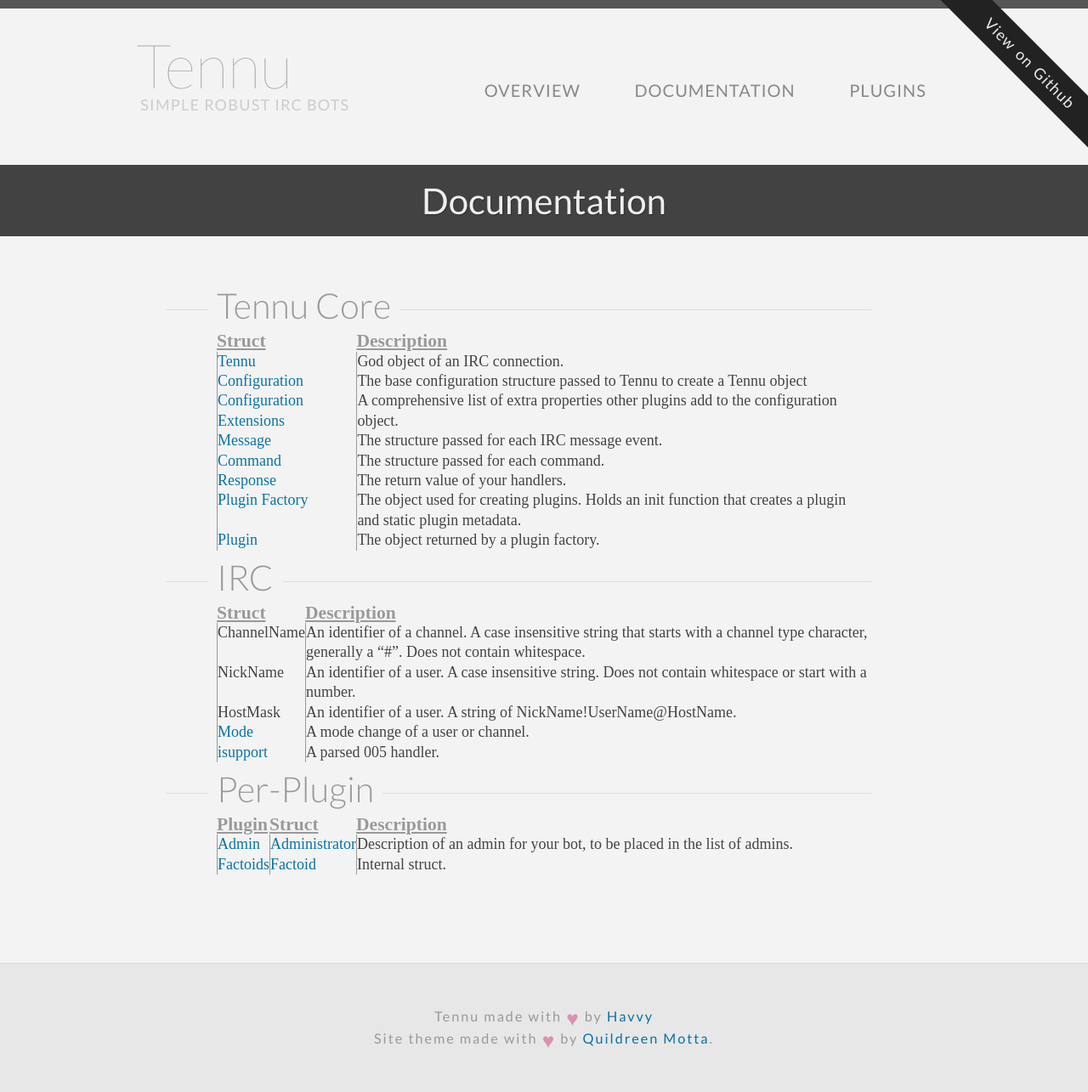
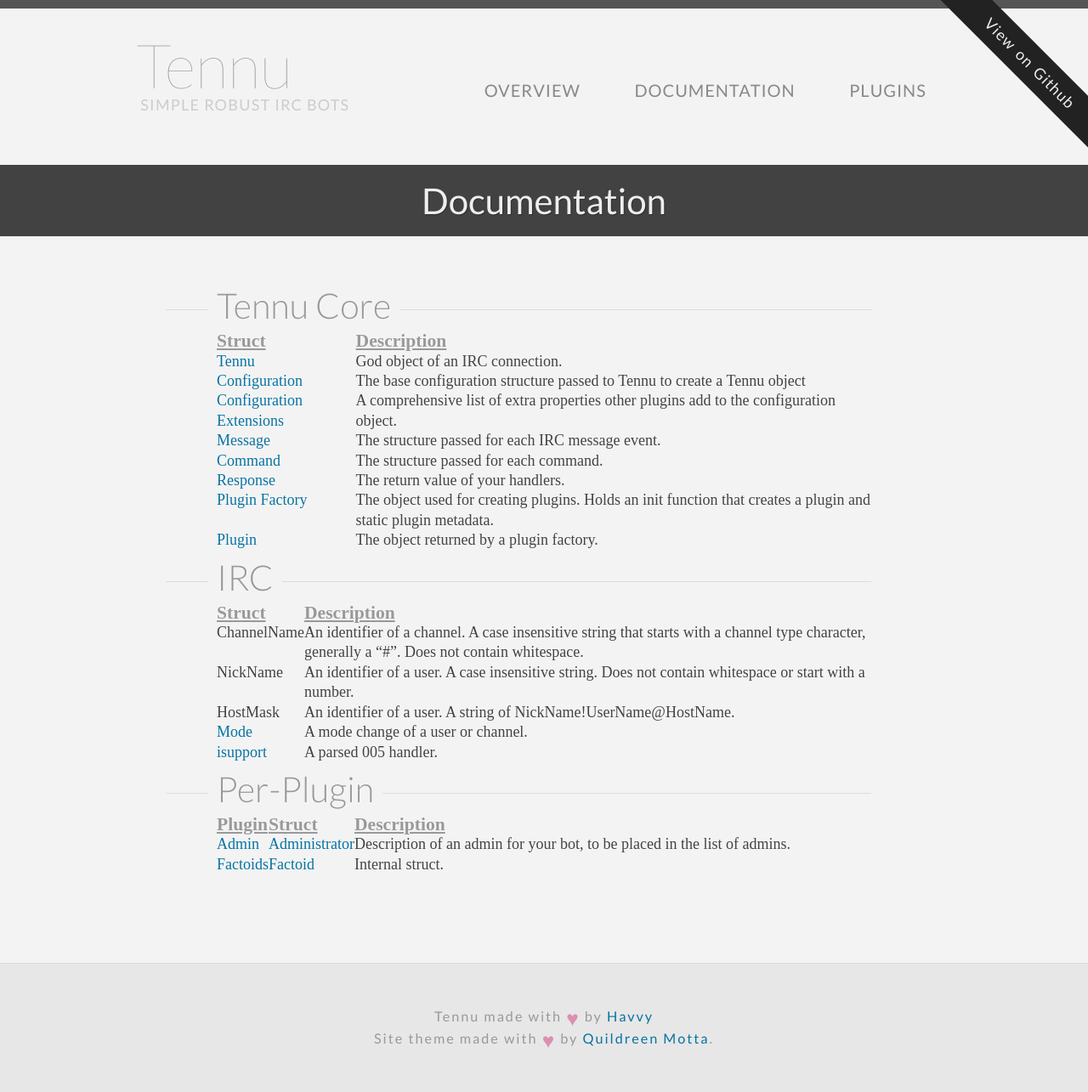
Before and after one commit to Tennu/tennu.github.io, a Jekyll site: the page built from documentation/api/index.md, in a window 1280 px wide. Shown: the whole page at 85% size. Built offline with Jekyll 4.4.1, drawn with Linux system fonts in a browser that asks for light colours; some web fonts are replaced.

Commit message:
More CSS

```diff
--- a/css/screen.css
+++ b/css/screen.css
@@ -571,9 +571,12 @@
 
 td {
   vertical-align: top;
-  border-left: 1px solid #999;
 }
 
-td:first {
-  border-left: none;
+tbody tr {
+  border-bottom: 1px solid #999;
 }
+
+tbody tr:last {
+  border-bottom: 0px solid #000;
+}
```
